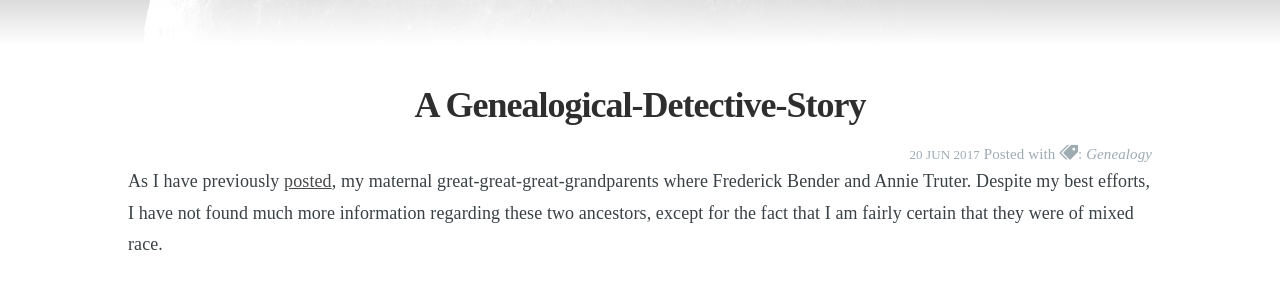
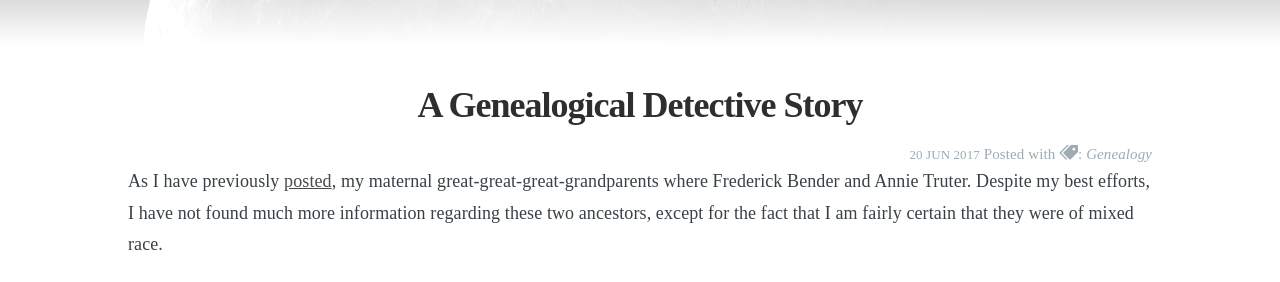
Before and after one commit to sjmeunier/sjmeunier.github.io, a Jekyll site: the page built from _posts/2017-06-20-a-genealogical-detective-story.md, in a window 1280 px wide and 900 px high. Shown: the part 184-466 px from the top of the window. Built offline with Jekyll 4.4.1, drawn with Linux system fonts in a browser that asks for light colours; some web fonts are replaced; comment, search, counter and statistics services are not loaded.

```diff
--- a/_posts/2017-06-20-a-genealogical-detective-story.md
+++ b/_posts/2017-06-20-a-genealogical-detective-story.md
@@ -1,6 +1,6 @@
 ---
 layout: post
-title:  "A Genealogical-Detective-Story"
+title:  "A Genealogical Detective Story"
 date:   2017-06-20 18:00:00
 categories: Genealogy
 tags: [genealogy]
```
